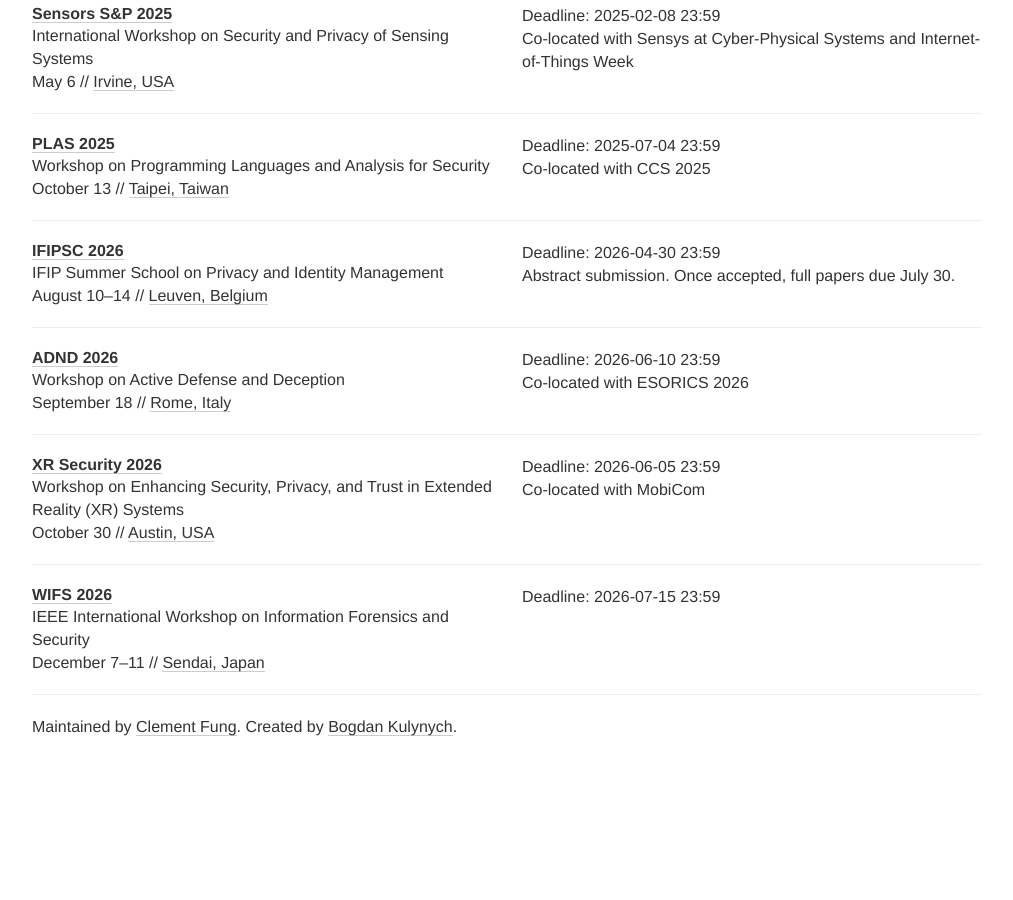
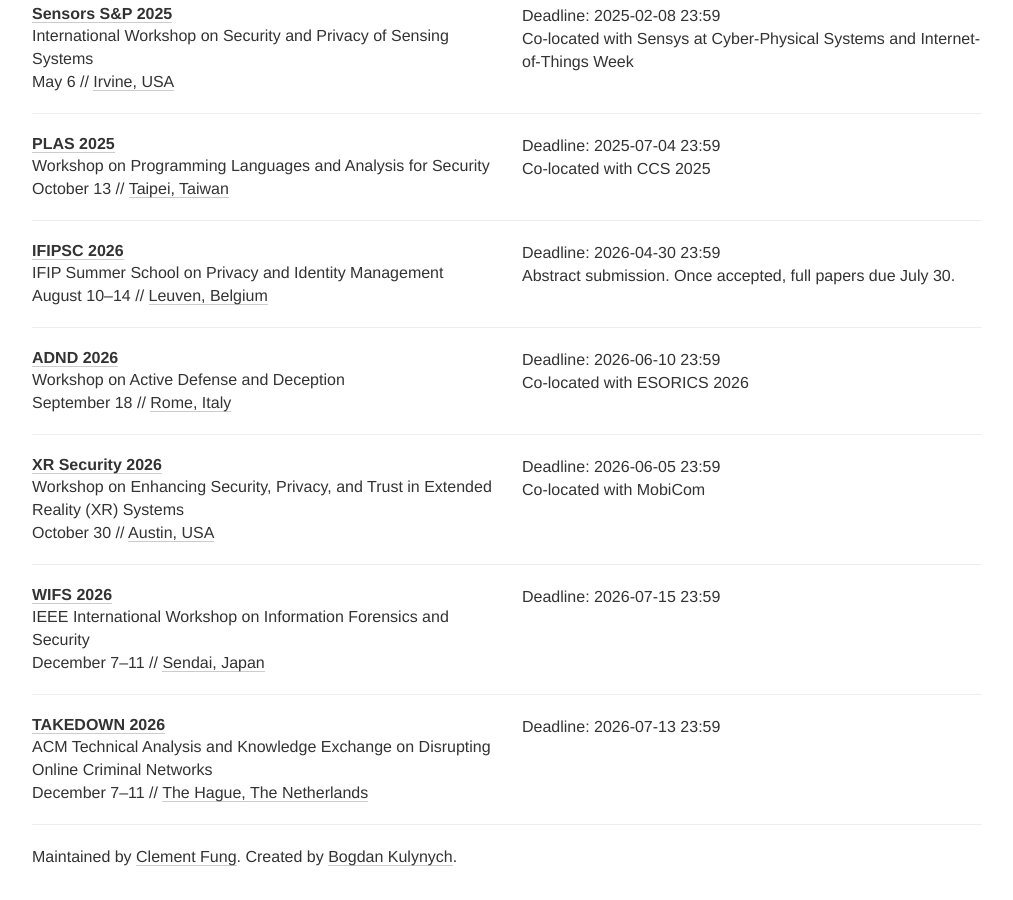
Before and after one commit to sec-deadlines/sec-deadlines.github.io, a Jekyll site: the page built from index.html, in a window 1280 px wide and 900 px high, scrolled down 28499 px. Shown: the whole window, without its empty margins (133-1146 px from the left). Built offline with Jekyll 4.4.1, drawn with Linux system fonts in a browser that asks for light colours; nearby versions of some CDN libraries; comment, search, counter and statistics services are not loaded; before the commit the page ends 29269 px from its top, so only the background shows below that.

Commit message:
Update conferences for TAKEDOWN.yml

```diff
--- a/_data/conferences.yml
+++ b/_data/conferences.yml
@@ -2037,3 +2037,12 @@
   date: December 7-11
   place: Sendai, Japan
   tags: [SEC, PRIV, SHOP, OTHERS]
+
+- name: TAKEDOWN
+  description: ACM Technical Analysis and Knowledge Exchange on Disrupting Online Criminal Networks
+  year: 2026
+  link: https://takedown-workshop.com/
+  deadline: ["2026-07-13 23:59"]
+  date: December 7-11
+  place: The Hague, The Netherlands
+  tags: [SEC, SHOP, OTHERS]
```
